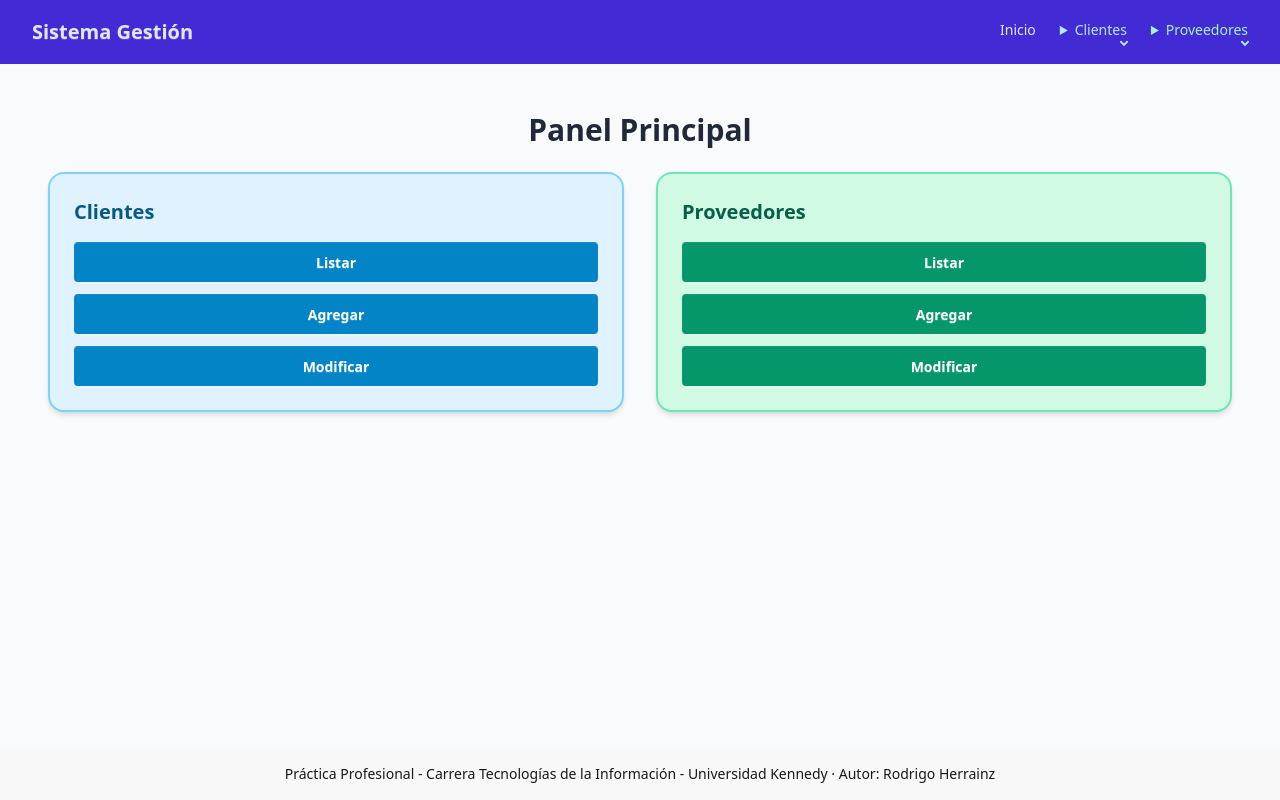
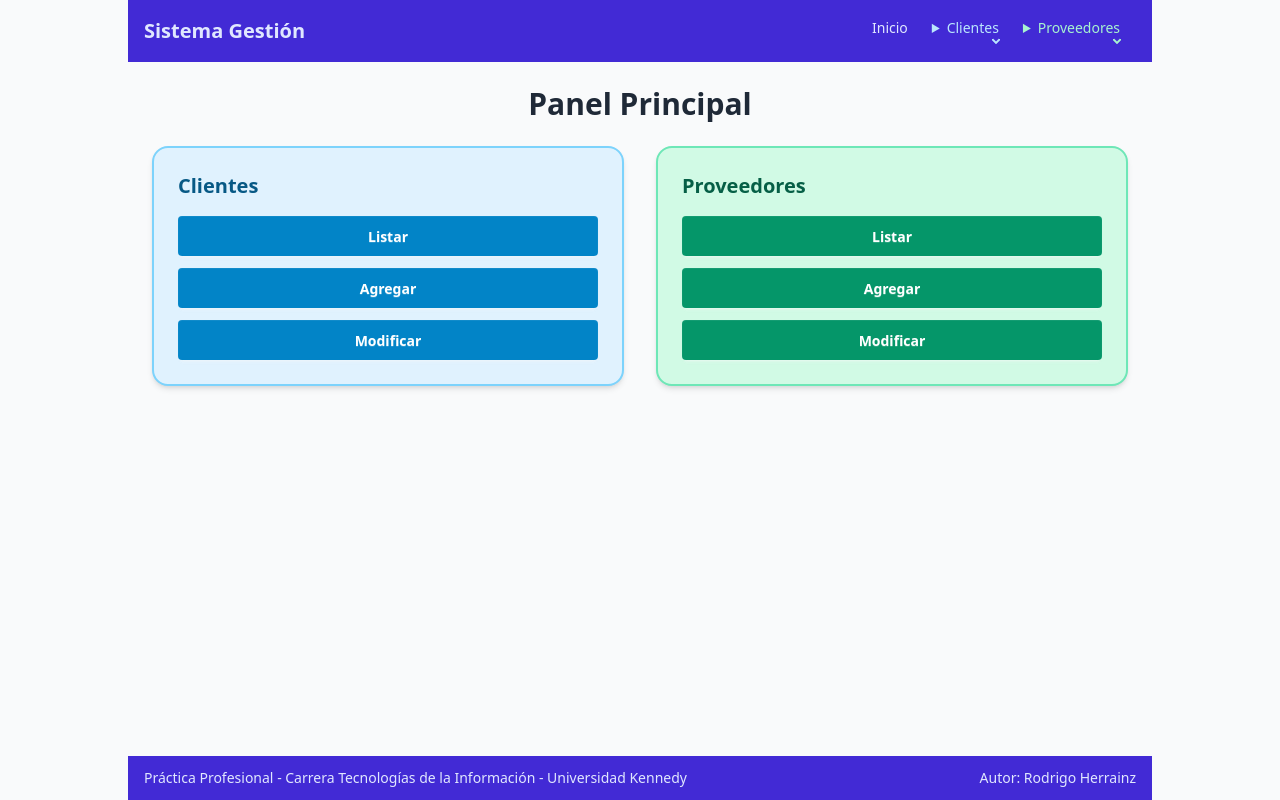
Before and after one commit to rherrainz/blc_erp, a Django app: page / in a window 1280 px wide. Run offline with Django 5.2, Linux system fonts and the light colour scheme; style sheets or scripts are compiled from the project's sources; some libraries are stand-ins or nearby versions.

Commit message:
fixed navbar and footer

```diff
--- a/src/ui/templates/base.html
+++ b/src/ui/templates/base.html
@@ -1,29 +1,23 @@
-{% load static tailwind_tags %}
-
-{% tailwind_css %}
+{% load static tailwind_tags %} {% tailwind_css %}
 <!-- base.html -->
 <!DOCTYPE html>
 <html lang="en" data-theme="light">
   <head>
-    <meta charset="UTF-8">
+    <meta charset="UTF-8" />
     <title>{% block title %}Dashboard{% endblock %}</title>
-    <link href="{% static 'css/dist/styles.css' %}" rel="stylesheet">
-    <link href="{% static 'css/custom.css' %}" rel="stylesheet">
+    <link href="{% static 'css/dist/styles.css' %}" rel="stylesheet" />
+    <link href="{% static 'css/custom.css' %}" rel="stylesheet" />
   </head>
-<body class="min-h-screen flex flex-col bg-gray-50 text-gray-800">
-
+<body class="bg-gray-50 text-gray-800">
+  <div class="min-h-screen max-w-screen-lg mx-auto flex flex-col">
       <!-- NAVBAR -->
       {% include 'partials/navbar.html' %}
 
       <!-- CONTENIDO -->
-    <main class="flex-1 p-6">
-        {% block content %}{% endblock %}
-    </main>
+      <main class="flex-1">{% block content %}{% endblock %}</main>
 
       <!-- FOOTER -->
-    <footer class="bg-base-200 text-base-content p-4 text-center text-sm">
-        Práctica Profesional - Carrera Tecnologías de la Información - Universidad Kennedy · Autor: Rodrigo Herrainz
-    </footer>
-
+      <footer>{% include 'partials/footer.html' %}</footer>
+    </div>
   </body>
 </html>
--- /dev/null
+++ b/src/ui/templates/components/layout_bar.html
@@ -0,0 +1,4 @@
+<div class="w-full bg-primary text-primary-content flex flex-col md:flex-row justify-between items-center text-sm px-4 py-2">
+  <div>{{ left }}</div>
+  <div>{{ right }}</div>
+</div>
--- /dev/null
+++ b/src/ui/templates/partials/footer.html
@@ -0,0 +1,4 @@
+<footer class="w-full bg-primary text-primary-content px-4 py-3 flex flex-col md:flex-row justify-between items-center text-sm">
+  <span>Práctica Profesional - Carrera Tecnologías de la Información - Universidad Kennedy</span>
+  <span>Autor: Rodrigo Herrainz</span>
+</footer>
--- a/src/ui/templates/partials/navbar.html
+++ b/src/ui/templates/partials/navbar.html
@@ -1,8 +1,5 @@
-<nav class="navbar bg-primary text-primary-content px-4">
-  <div class="flex-1">
-    <a href="{% url 'core:home' %}" class="btn btn-ghost normal-case text-xl">Sistema Gestión</a>
-  </div>
-  <div class="flex-none">
+<nav class="w-full bg-primary text-primary-content px-4 py-3 flex justify-between items-center text-sm">
+  <a href="{% url 'core:home' %}" class="text-xl font-bold">Sistema Gestión</a>
   <ul class="menu menu-horizontal px-1">
     <li><a href="{% url 'core:home' %}">Inicio</a></li>
     <li>
@@ -26,5 +23,4 @@
       </details>
     </li>
   </ul>
-  </div>
 </nav>
```
Lines whose indentation alone changed are shown as unchanged.
